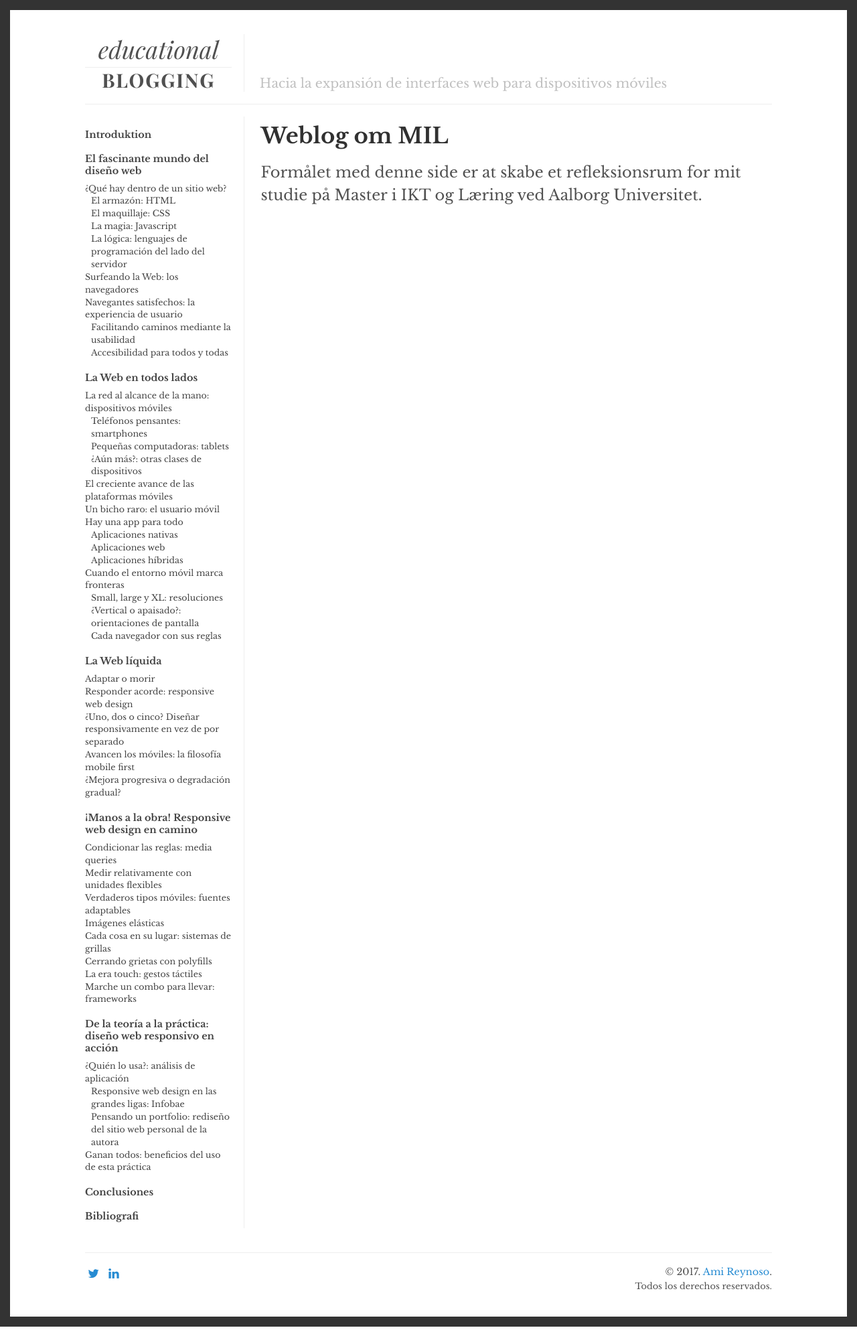
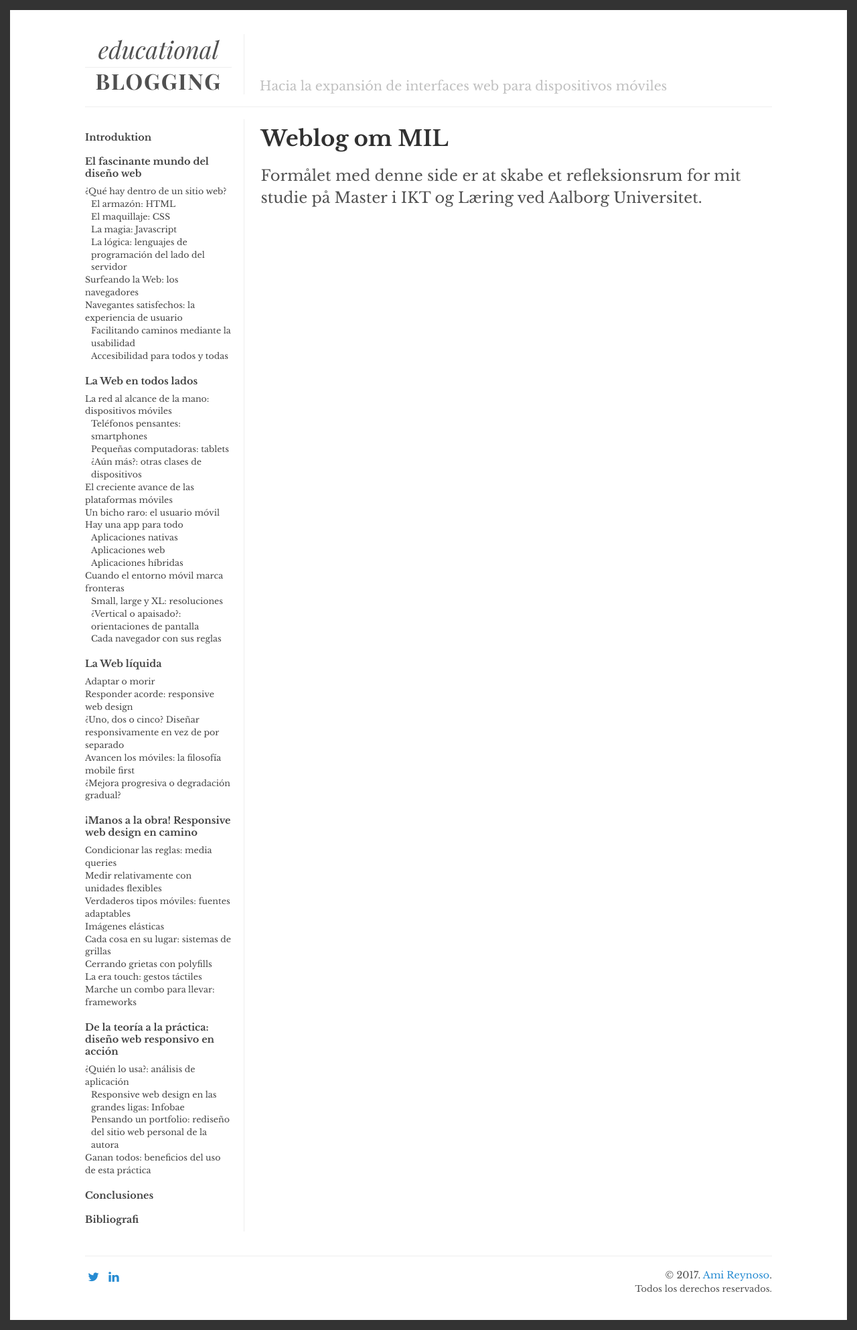
Before and after one commit to alexanderrae/educational-blogging, a Jekyll site: the page built from index.html, in a window 1280 px wide. Shown: the whole page at 67% size. Built offline with Jekyll 4.4.1, drawn with Linux system fonts in a browser that asks for light colours; the list of posts is cut into pages by our own code.

Commit message:
Update main.scss

```diff
--- a/css/main.scss
+++ b/css/main.scss
@@ -192,7 +192,7 @@ footer {
 
 .title-digital {
     text-transform: uppercase;
-    font-size: 1.6rem;
+    font-size: 1.8rem;
     letter-spacing: .1rem;
     @include media-query-max($screen-xs-max) {
         font-size: 2.8rem;
```
